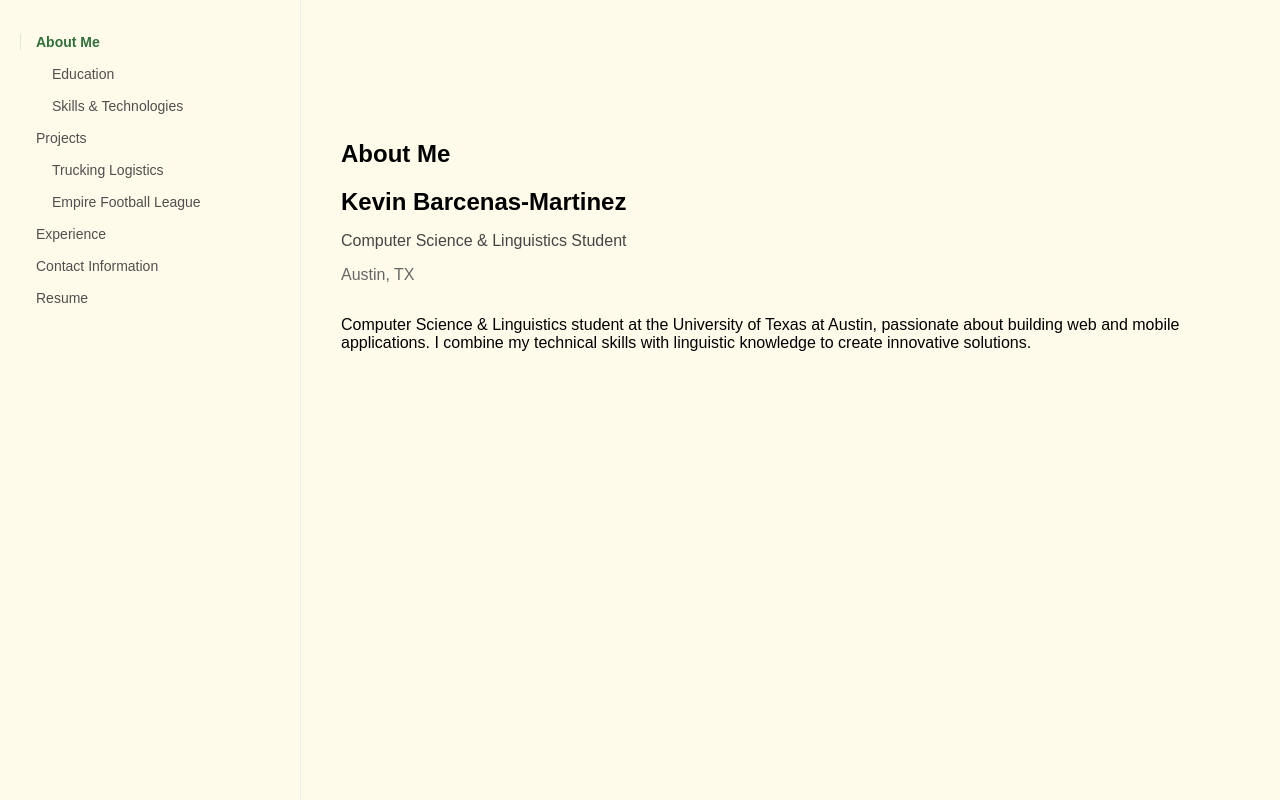
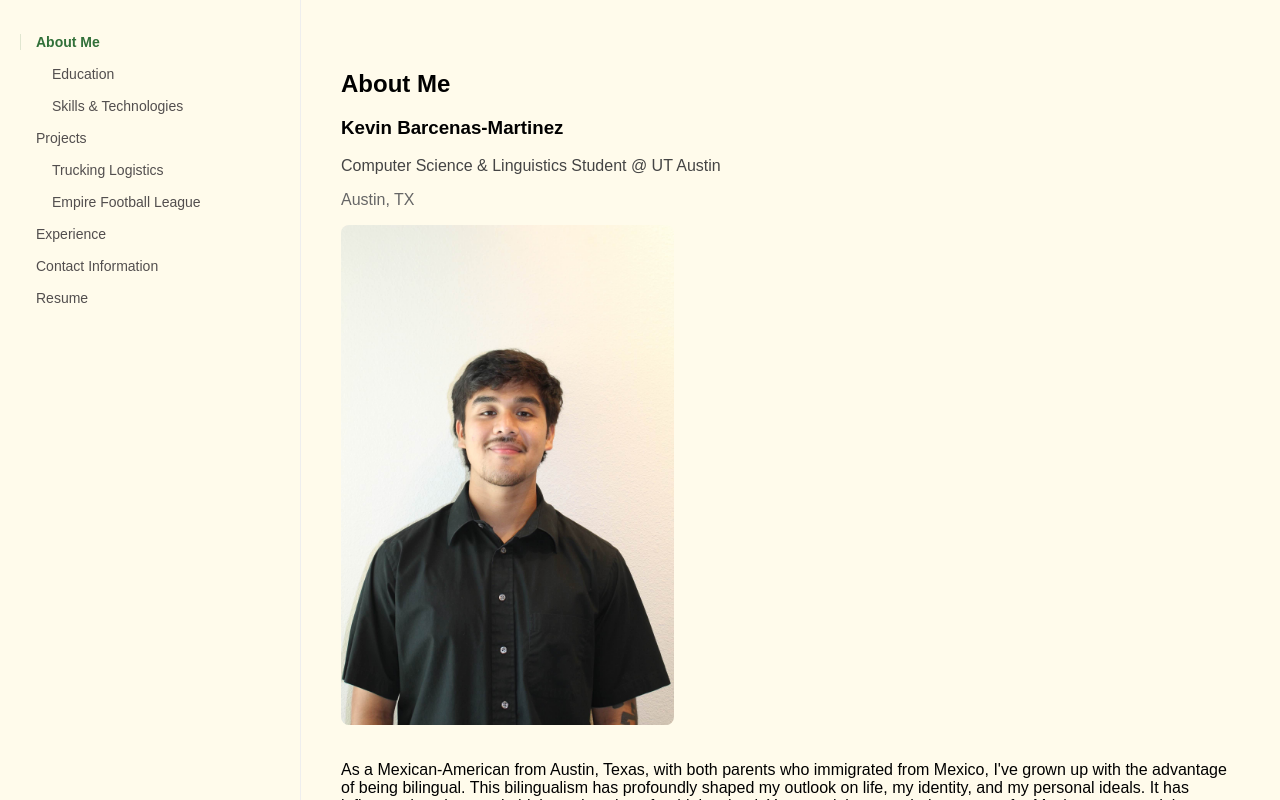
Before and after one commit to kevinbarcenasmtz/kevinbarcenasmtz.github.io, a React (Vite) app: page / in a window 1280 px wide. Built offline with nearby package versions, Linux system fonts and the light colour scheme.

Commit message:
added to profile section

```diff
--- a/src/App.tsx
+++ b/src/App.tsx
@@ -27,15 +27,15 @@ const tocItems = [
 const skills = [
   {
     category: 'Technical Skills',
-    skills: 'Python, TypeScript, Java, C, Objective-C, Swift, HTML/CSS, NLTK, CLTK, Pandas, NumPy'
+    skills: 'Python, TypeScript, Javascript, Java, C, Objective-C, Swift, HTML/CSS, NLTK, CLTK, Pandas, NumPy'
   },
   {
     category: 'Frameworks & Tools',
-    skills: 'Next.js, React Native, Expo, MongoDB, MySQL, Firebase, Supabase, NextAuth, Google Cloud Platform, Docker, AWS, Xcode'
+    skills: 'Next.js, React Native, Expo, MongoDB, MySQL, PostgresSQL, Firebase, Supabase, NextAuth, Google Cloud Platform, Docker, AWS, Xcode'
   },
   {
     category: 'Languages',
-    skills: 'Spanish (Fluent), English (Native)'
+    skills: 'Spanish (Native), English (Native)'
   }
 ];
 
@@ -150,9 +150,27 @@ export default function App() {
           <h2>About Me</h2>
           <ProfileSection />
           <p>
-            Computer Science & Linguistics student at the University of Texas at Austin,
-            passionate about building web and mobile applications.
-            I combine my technical skills with linguistic knowledge to create innovative solutions.
+            As a Mexican-American from Austin, Texas, with both parents who immigrated from Mexico,
+            I've grown up with the advantage of being bilingual. This bilingualism has profoundly shaped my
+            outlook on life, my identity, and my personal ideals. It has influenced my journey in higher
+            education after high school. You see, it is not entirely common for Mexican young adults to pursue
+            education beyond high school. For various reasons, but I can provide more context for that later.
+            On a similar note I believe that having the opportunity to learn
+            is a privilege and more importantly, a way I can inspire and influence young teens to continue their
+            educational journey. The critical question becomes: What do I do with the knowledge I'm acquiring? I feel
+            the best way to use my skills and contribute to society is to create meaningful, useful solutions for people.
+            This is precisely why I've focused my studies on computer science, which laid the foundation for me to develop websites,
+            apps, and software that can serve communities. My study of linguistics further enhances this foundation by applying
+            technological solutions to language specific challenges, problems, and tasks that can be uniquely addressed through
+            the intersection of computer science and linguistics.
+          </p>
+          <p>
+          Another characteristic that I strive to uphold is my personal code of ethics. While this varies by
+          individual, I believe there is a near universal human consensus around protecting one's family, children,
+          and loved ones. For me, this translates into being overly conscious about the things I purchase and the
+          things I support. People often say to "vote with your wallet," but in the tech industry, I think a quote on the same note would be
+          "build/vote with your tech stack." As I continue to develop technological solutions, I am committed to
+          being mindful of the tools I choose and fully understanding the broader implications of those choices.
           </p>
         </section>
 
@@ -187,7 +205,7 @@ export default function App() {
         >
           <h2>Projects</h2>
           <p>
-            These are some of the projects I've worked on that demonstrate my technical skills and problem-solving abilities.
+            These are some of the projects I've worked on that I'm particularly proud of.
           </p>
         </section>
 
@@ -212,6 +230,8 @@ export default function App() {
           <h2>Empire Football League Platform</h2>
           <ProjectItem {...footballProject} />
         </section>
+
+
 
         <section
           id="experience"
@@ -248,6 +268,7 @@ export default function App() {
           </p>
           <ResumeButton />
         </section>
+
       </main>
     </div>
   );
--- a/src/components/resume/EducationSection.tsx
+++ b/src/components/resume/EducationSection.tsx
@@ -3,7 +3,7 @@ export default function EducationSection() {
   return (
     <div className="education-section">
       <h3>University of Texas at Austin</h3>
-      <p className="degree">B.S in Computer Science & Linguistics, Minor in Business</p>
+      <p className="degree">B.S in Computer Science, B.A in Linguistics, Minor in Business</p>
       <p className="details">
         <span className="graduation">Expected Graduation: May 2026</span>
         <span className="gpa">GPA: 3.40</span>
--- a/src/components/resume/ProfileSection.tsx
+++ b/src/components/resume/ProfileSection.tsx
@@ -1,10 +1,14 @@
 // src/components/resume/ProfileSection.tsx
+
+import headshot from "../../assets/headshot.jpg";
+
 export default function ProfileSection() {
   return (
     <div className="profile-section">
-      <h1>Kevin Barcenas-Martinez</h1>
-      <p className="subtitle">Computer Science & Linguistics Student</p>
+      <h3>Kevin Barcenas-Martinez</h3>
+      <p className="subtitle">Computer Science & Linguistics Student @ UT Austin</p>
       <p className="location">Austin, TX</p>
+      <img className="headshot" src={headshot} alt = "Kevin Barcenas-Martinez's Headshot"></img>
     </div>
   );
 }
--- a/src/components/resume/resume.css
+++ b/src/components/resume/resume.css
@@ -12,6 +12,11 @@
 .subtitle {
   color: #444;
   margin-bottom: 0.25rem;
+}
+.headshot {
+  border-radius: 8px;
+  max-width: 500px;
+  max-height: 500px;
 }
 
 .location {
@@ -65,7 +70,7 @@
 }
 
 .contact-info a {
-  color: royalblue;
+  color: #317309;
   text-decoration: none;
 }
 
--- a/src/components/sidebar/toc.css
+++ b/src/components/sidebar/toc.css
@@ -73,7 +73,7 @@
   }
 
   .thumb-indicator {
-    background-color: royalblue; /* Make active indicator more visible */
+    background-color: #317309; /* Make active indicator more visible */
     left: 2px;
     width: 4px; /* Thicker indicator */
   }
--- a/src/index.css
+++ b/src/index.css
@@ -70,7 +70,7 @@ body {
 
 .section {
   min-height: 100vh;
-  padding-top: 80px;
+  padding-top: 10px;
 }
 
 .section h2 {
```
Also changed, not shown: src/assets/headshot.jpg (added).
